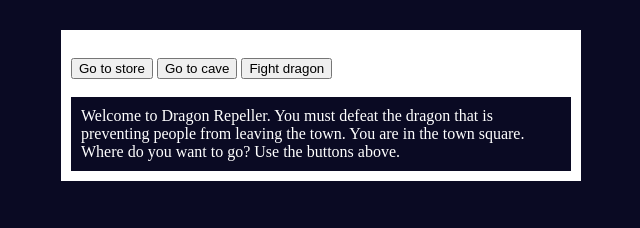
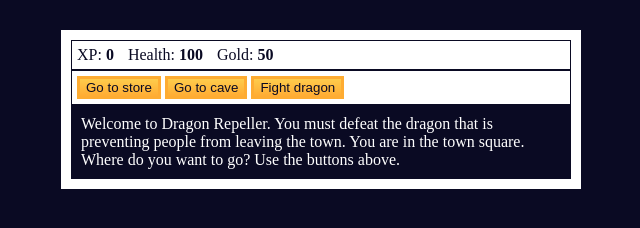
Before and after one commit to Goobergreve09/Data-Structures-Algorithms, a plain HTML site: page index.html in a window 1280 px wide. Shown: the whole page, without its empty margins (319-959 px from the left). Drawn offline with Linux system fonts and the light colour scheme.

Commit message:
more styling added

```diff
--- a/styles.css
+++ b/styles.css
@@ -1,9 +1,9 @@
 body {
-    background-color:#0a0a23 ;
+  background-color: #0a0a23;
 }
 
 #text {
-    background-color:#0a0a23 ;
+  background-color: #0a0a23;
   color: #ffffff;
   padding: 10px;
 }
@@ -17,5 +17,32 @@ body {
   margin-bottom: 0px;
   margin-left: auto;
   margin-right: auto;
-    padding:10px
+  padding: 10px;
 }
+
+#controls,
+#stats {
+  border: 1px solid #0a0a23;
+  color: #0a0a23;
+  padding: 5px;
+}
+
+#monsterStats {
+  border: 1px solid #0a0a23;
+  padding: 5px;
+  color: #ffffff;
+  background-color: #c70d0d;
+  display: none;
+}
+
+.stat {
+  padding-right: 10px;
+}
+
+button {
+  cursor: pointer;
+  color: #0a0a23;
+  background-color: #feac32;
+  background-image: linear-gradient(#fecc4c, #ffac33);
+  border: 3px solid #feac32;
+}
```
Lines whose indentation alone changed are shown as unchanged.
